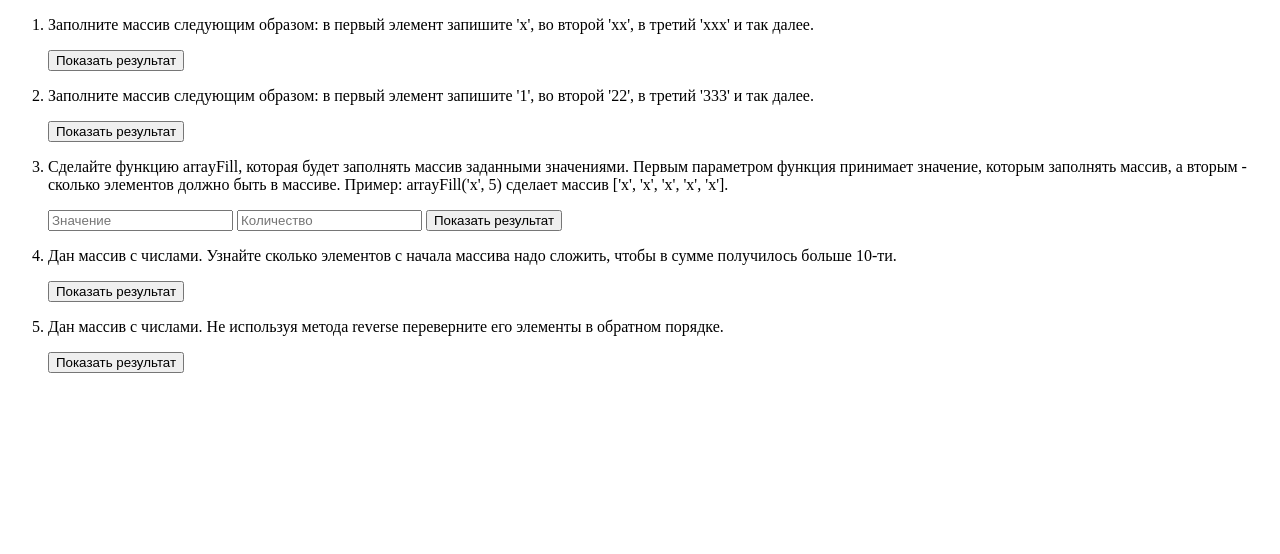
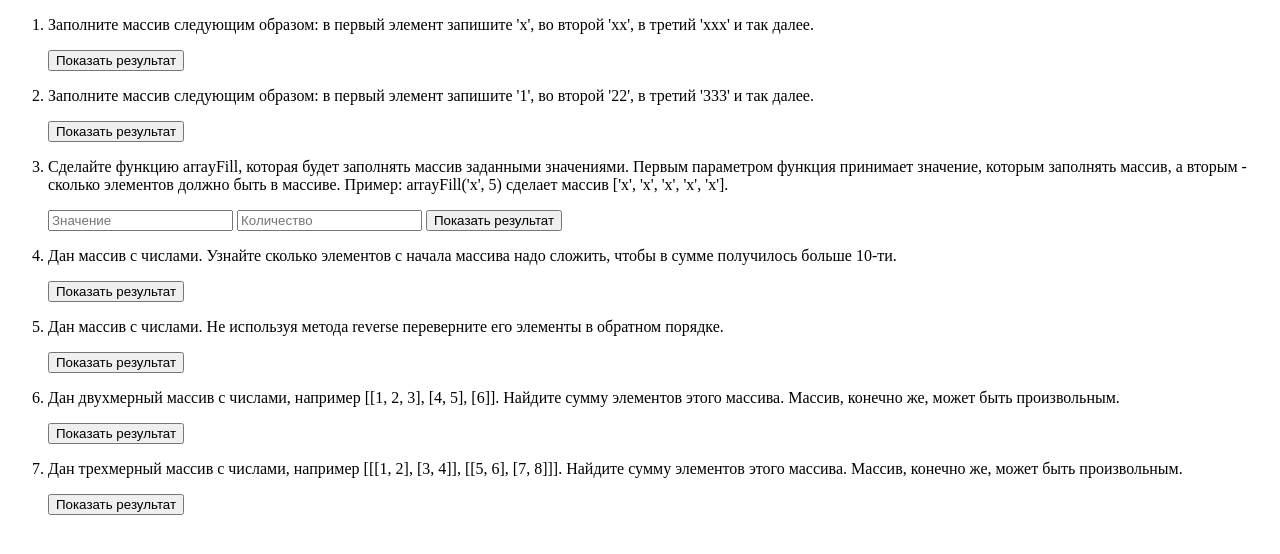
Before and after one commit to UnderTheKnife/JavaScript, a website: page lessons/lesson_14/index.html in a window 1280 px wide. Drawn offline with Linux system fonts and the light colour scheme.

Commit message:
lesson_14

```diff
--- a/lessons/lesson_14/index.html
+++ b/lessons/lesson_14/index.html
@@ -47,6 +47,20 @@
                 <button id="button5" onclick="task_5()">Показать результат</button>
                 <div id="result5" style="display: none"></div>
             </li>
+            <li>
+                <p>
+                    Дан двухмерный массив с числами, например [[1, 2, 3], [4, 5], [6]]. Найдите сумму элементов этого массива. Массив, конечно же, может быть произвольным.
+                </p>
+                <button id="button6" onclick="task_6()">Показать результат</button>
+                <div id="result6" style="display: none"></div>
+            </li>
+            <li>
+                <p>
+                    Дан трехмерный массив с числами, например [[[1, 2], [3, 4]], [[5, 6], [7, 8]]]. Найдите сумму элементов этого массива. Массив, конечно же, может быть произвольным.
+                </p>
+                <button id="button7" onclick="task_7()">Показать результат</button>
+                <div id="result7" style="display: none"></div>
+            </li>
         </ol>
     </body>
 </html>
--- a/lessons/lesson_14/js/index.js
+++ b/lessons/lesson_14/js/index.js
@@ -75,3 +75,27 @@ function task_5() {
     }
     display(5, answer)
 }
+
+function task_6() {
+    var arr = [[1, 2, 3], [4, 5], [6]],
+        sum = 0;
+    for (var i = 0; i < arr.length; i++) {
+        for (var j = 0; j < arr[i].length; j++) {
+            sum += arr[i][j];
+        }
+    }
+    display(6, sum)
+}
+
+function task_7() {
+    var arr = [[[1, 2], [3, 4]], [[5, 6], [7, 8]]],
+        sum = 0;
+    for (var i = 0; i < arr.length; i++) {
+        for (var j = 0; j < arr[i].length; j++) {
+            for (var n = 0; n < arr[i][j].length; n++) {
+                sum += arr[i][j][n];
+            }
+        }
+    }
+    display(7, sum)
+}
```
